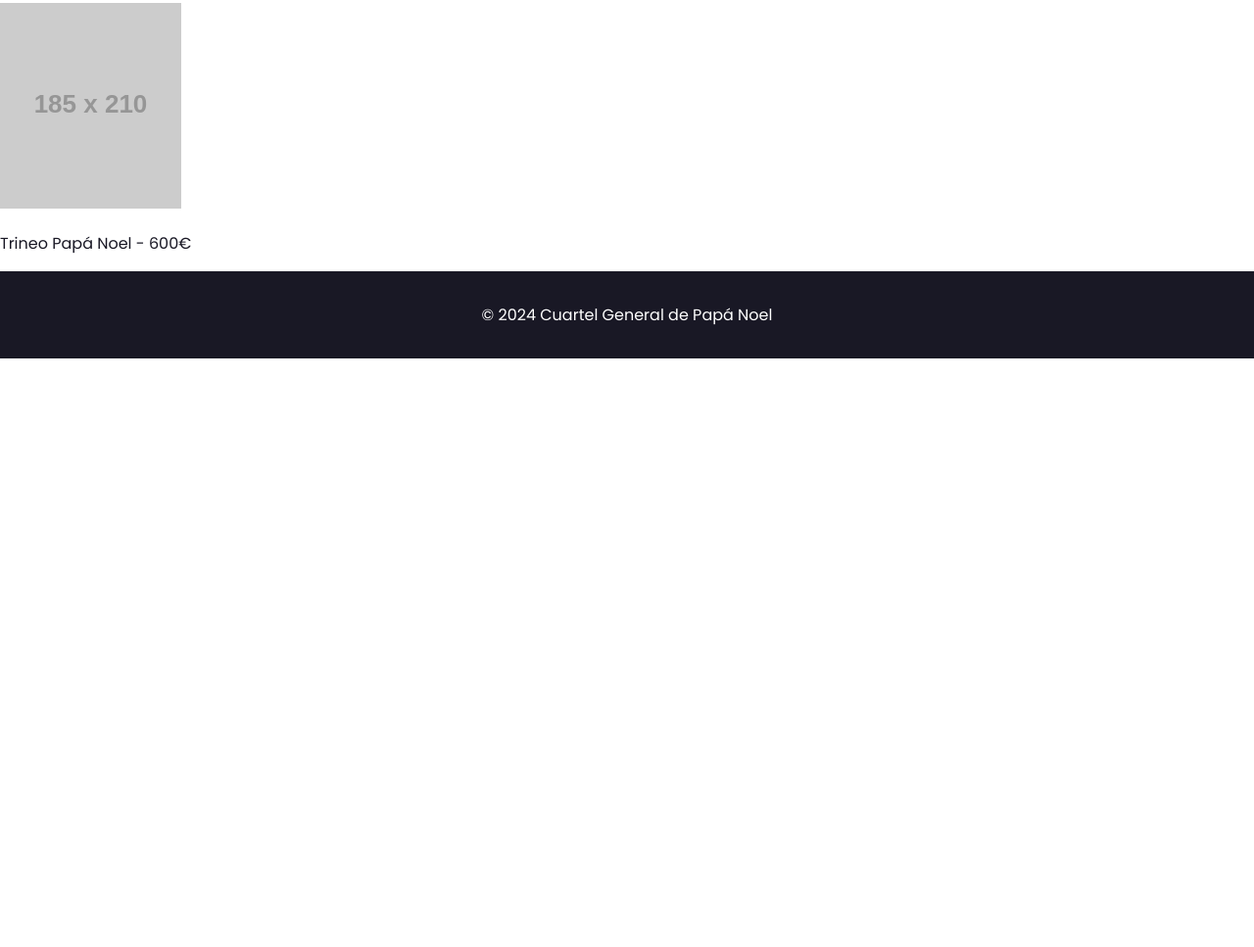
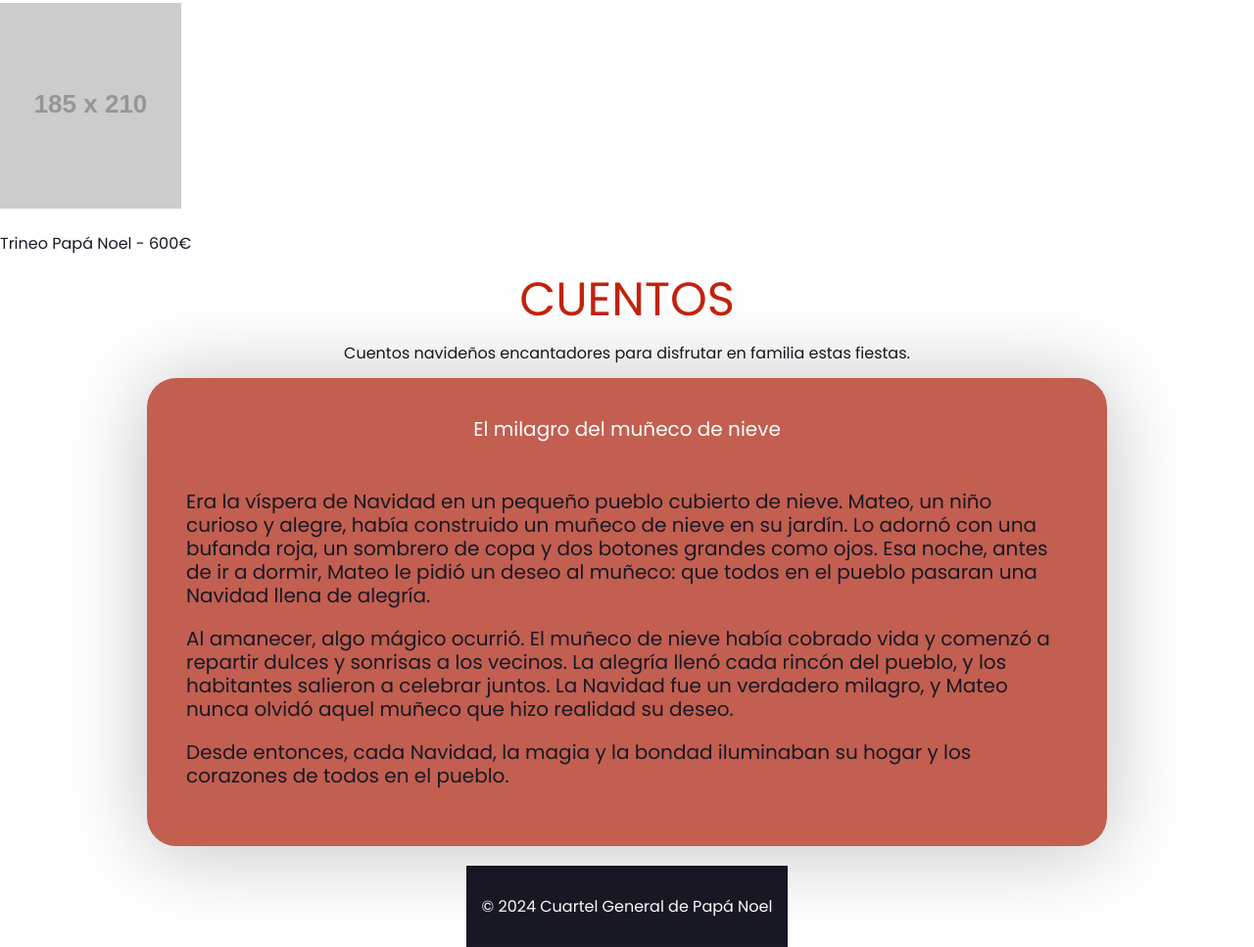
Before and after one commit to pazz09/grupo_11_IU, a plain HTML site: page index.html in a window 1280 px wide. Shown: the part 3450-4417 px from the top of the page at 98% size. Before the commit the page ends 3816 px from the top, so only its background shows below. Drawn offline with Linux system fonts and the light colour scheme; placeholder pictures from the web are drawn by us.

Commit message:
Seccion cuentos - falta funcionalidad

```diff
--- a/index.html
+++ b/index.html
@@ -75,6 +75,16 @@
       </div>
     </section>
 
+  <!-- Sección Videollamada -->
+    <section class="section videollamada" id="videollamada">
+      <h2>Videollamada a Papá Noel</h2>
+      <div class="videollamada-content">
+        <img src="https://via.placeholder.com/657x389" alt="Videollamada">
+        <p>Ingresa tu correo para registrarte y poder llamar.</p>
+      </div>
+    </section>
+
+
     <!-- Sección Juegos -->
     <section class="section juegos" id="juegos">
       <h2>Juegos Navideños</h2>
@@ -87,15 +97,6 @@
           <h3>Reparte Regalos</h3>
           <p>Consigue meter la mayor cantidad de regalos en cada chimenea.</p>
         </div>
-      </div>
-    </section>
-
-    <!-- Sección Videollamada -->
-    <section class="section videollamada" id="videollamada">
-      <h2>Videollamada a Papá Noel</h2>
-      <div class="videollamada-content">
-        <img src="https://via.placeholder.com/657x389" alt="Videollamada">
-        <p>Ingresa tu correo para registrarte y poder llamar.</p>
       </div>
     </section>
 
@@ -114,6 +115,45 @@
       </div>
     </section>
 
+    <!-- Seccion Cuentos -->
+    <div class="desktop-desktop">
+      <div class="Seccion-Cuentos">Cuentos</div>
+      <p>
+        Cuentos navideños encantadores para disfrutar en familia estas
+        fiestas.
+      </p>
+          <div class="storyframe">
+            <div class="storytitle">
+              El milagro del muñeco de nieve
+            </div>
+            <div class="stories">
+              <span
+                ><p>
+                  Era la víspera de Navidad en un pequeño pueblo cubierto de
+                  nieve. Mateo, un niño curioso y alegre, había construido
+                  un muñeco de nieve en su jardín. Lo adornó con una bufanda
+                  roja, un sombrero de copa y dos botones grandes como ojos.
+                  Esa noche, antes de ir a dormir, Mateo le pidió un deseo
+                  al muñeco: que todos en el pueblo pasaran una Navidad
+                  llena de alegría.
+                </p>
+                <p>
+                  Al amanecer, algo mágico ocurrió. El muñeco de nieve había
+                  cobrado vida y comenzó a repartir dulces y sonrisas a los
+                  vecinos. La alegría llenó cada rincón del pueblo, y los
+                  habitantes salieron a celebrar juntos. La Navidad fue un
+                  verdadero milagro, y Mateo nunca olvidó aquel muñeco que
+                  hizo realidad su deseo.
+                </p>
+                <p>
+                  Desde entonces, cada Navidad, la magia y la bondad
+                  iluminaban su hogar y los corazones de todos en el pueblo.
+                </p></span
+              >
+            </div>
+          </div>
+
+
     <!-- Footer -->
     <footer>
       <p>© 2024 Cuartel General de Papá Noel</p>
--- a/styles.css
+++ b/styles.css
@@ -122,7 +122,47 @@ header {
   margin-left: 29px;
 }
 
+/*Cuentos*/
+.storyframe {
+  flex-direction: column;
+  justify-content: center;
+  display: flex;
+}
+
+.storytitle {
+  color: white;
+}
+
+.Seccion-Cuentos {
+  color: #c3230f;
+  font-size: 48px;
+  text-align: center;
+  text-transform: uppercase;
+}
+
+.desktop-desktop {
+  line-height: 1.2;
+  display: flex;
+  flex-direction: column;
+  align-items: center;
+}
+.storyframe {
+  border-radius: 30px;
+  row-gap: 30px;
+  width: 900px;
+  padding: 40px;
+  filter: drop-shadow(0px 4px 43px rgba(0, 0, 0, 0.25));
+  font-size: 20px;
+  background-color: #C25F50;
+  flex-direction: column;
+  justify-content: center;
+  align-items: center;
+  display: flex;
+}
+
+
 footer {
+  margin-top: 20px;
   text-align: center;
   padding: 16px;
   background: #191825;
```
